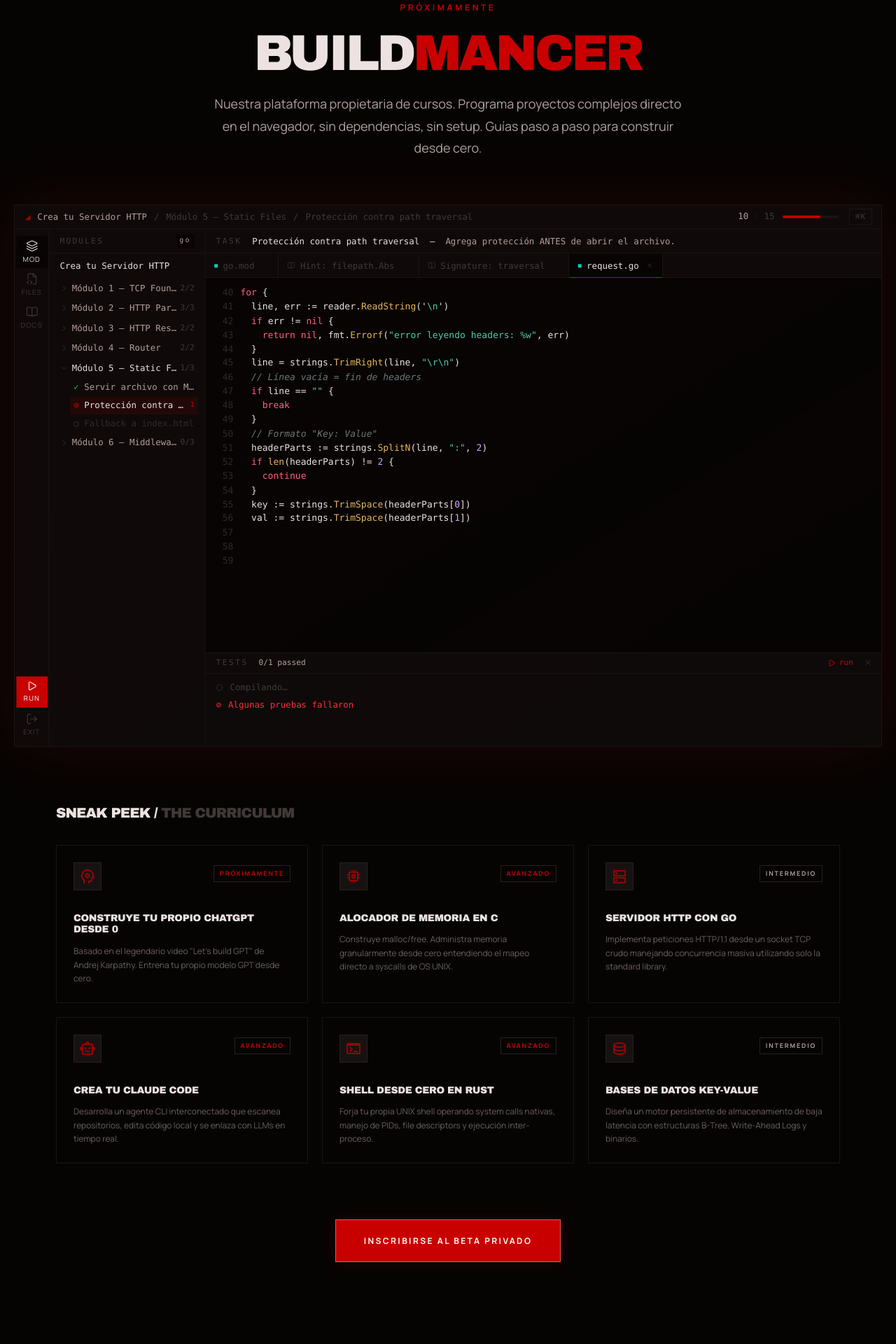
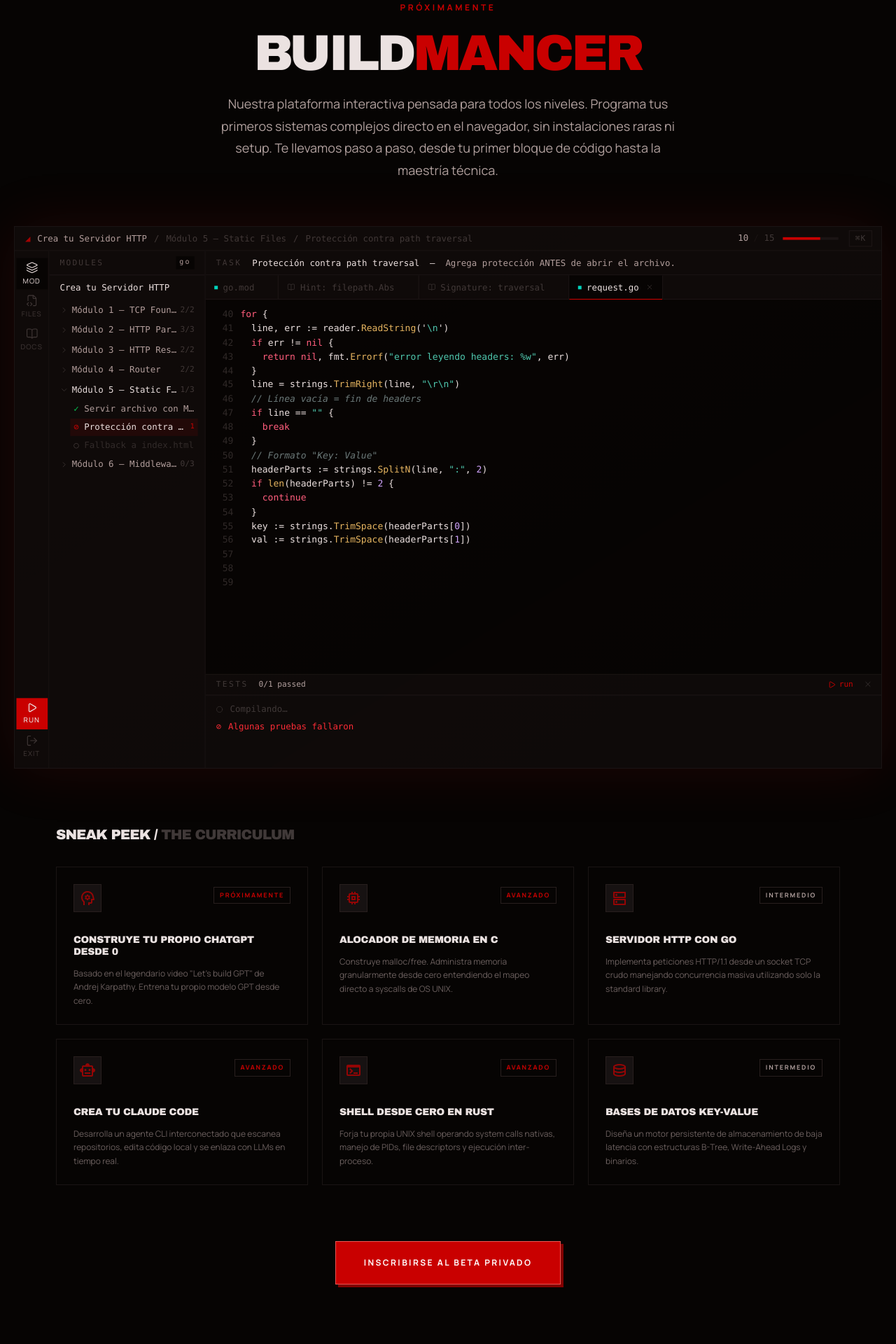
Before and after one commit to Raulgooo/BuildersMTY, a Next.js app in the folder src/frontend/: page / in a window 1280 px wide. Shown: the part 4040-5960 px from the top of the page at 70% size. Built offline with nearby package versions, Linux system fonts and the light colour scheme; no server answers.

Commit message:
style(Landing): implement animation stagger, solid shadows, and refine copy tone

```diff
--- a/src/frontend/src/app/page.tsx
+++ b/src/frontend/src/app/page.tsx
@@ -301,7 +301,7 @@
               Build<span style={{ color: "var(--red)" }}>Mancer</span>
             </h2>
             <p className="text-lg mx-auto max-w-2xl" style={{ color: "var(--text-secondary)", lineHeight: "1.75" }}>
-              Nuestra plataforma propietaria de cursos. Programa proyectos complejos directo en el navegador, sin dependencias, sin setup. Guías paso a paso para construir desde cero.
+              Nuestra plataforma interactiva pensada para todos los niveles. Programa tus primeros sistemas complejos directo en el navegador, sin instalaciones raras ni setup. Te llevamos paso a paso, desde tu primer bloque de código hasta la maestría técnica.
             </p>
           </div>
 
@@ -334,7 +334,7 @@
                 { icon: "terminal", title: "Shell desde Cero en Rust", difficulty: "AVANZADO", desc: "Forja tu propia UNIX shell operando system calls nativas, manejo de PIDs, file descriptors y ejecución inter-proceso." },
                 { icon: "database", title: "Bases de Datos Key-Value", difficulty: "INTERMEDIO", desc: "Diseña un motor persistente de almacenamiento de baja latencia con estructuras B-Tree, Write-Ahead Logs y binarios." },
               ].map((course, i) => (
-                <div key={i} className="flex flex-col justify-between p-6 transition-colors hover:bg-[var(--surface-1)] group h-full" style={{ border: "1px solid var(--border-subtle)", background: "var(--surface-0)" }}>
+                <div key={i} className="animate-fade-up flex flex-col justify-between p-6 transition-all duration-300 hover:-translate-y-1 hover:bg-[var(--surface-1)] group h-full" style={{ animationDelay: `${i * 100}ms`, border: "1px solid var(--border-subtle)", background: "var(--surface-0)" }}>
                   <div>
                     <div className="flex items-start justify-between mb-8">
                       <div className="w-10 h-10 flex items-center justify-center transition-colors group-hover:border-[var(--red)] group-hover:bg-[var(--red-wash)]" style={{ background: "var(--surface-2)", border: "1px solid var(--border)" }}>
@@ -367,8 +367,12 @@
           <div className="px-6 flex items-center justify-center">
             <Link href="https://discord.gg/RPqWgsN5H6">
               <button
-                className="text-white px-10 py-5 text-[12px] font-bold uppercase tracking-[0.2em] hover:brightness-110 transition-all shadow-[0_0_20px_rgba(212,26,26,0.15)]"
-                style={{ background: "var(--red)", border: "1px solid var(--red-light)" }}
+                className="text-white px-10 py-5 text-[12px] font-bold uppercase tracking-[0.2em] transition-all hover:-translate-y-1 active:translate-y-0"
+                style={{
+                  background: "var(--red)",
+                  border: "1px solid var(--red-light)",
+                  boxShadow: "4px 4px 0px rgba(130, 0, 0, 1)"
+                }}
               >
                 Inscribirse al Beta Privado
               </button>
```
